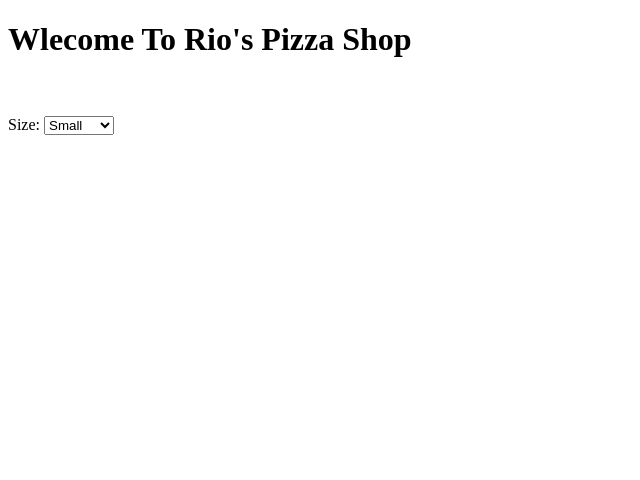
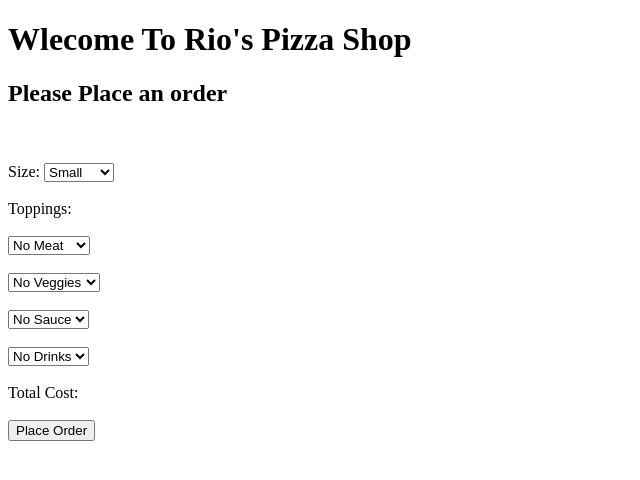
Before and after one commit to rodeomar/pizza-parlor, a plain HTML site: page index.html in a window 1280 px wide. Shown: the whole page, without its empty margins (0-640 px from the left). Drawn offline with Linux system fonts and the light colour scheme.

Commit message:
add toppings choices and add an UI logic

```diff
--- a/index.html
+++ b/index.html
@@ -6,6 +6,7 @@
 </head>
 <body>
 <h1>Wlecome To Rio's Pizza Shop</h1>
+<h2>Please Place an order</h2>
 
 </select><br><br>
 <label for="size">Size:</label>
@@ -14,5 +15,35 @@
 	<option value="medium">Medium</option>
 	<option value="large">Large</option>
 </select><br><br>
+<label for="toppings">Toppings:</label><br><br>
+<select id="meat" name="meat">
+	<option value="0">No Meat</option>
+	<option value="2">Beaf</option>
+	<option value="3">Steak</option>
+	<option value="3">Chicken</option>
+	<option value="4">Vegetable</option>
+</select><br><br>
+<select id="veggies" name="veggies">
+	<option value="0">No Veggies</option>
+	<option value="1">Mushrooms</option>
+	<option value="1.5">Onions</option>
+	<option value="1.5">Peppers</option>
+	<option value="2">Olives</option>
+</select><br><br>
+<select id="sauce" name="sauce">
+	<option value="0">No Sauce</option>
+	<option value="0.5">Marinara</option>
+	<option value="0.75">Alfredo</option>
+	<option value="1">BBQ</option>
+</select><br><br>
+<select id="drinks" name="drinks">
+	<option value="0">No Drinks</option>
+	<option value="1">Soda</option>
+	<option value="2">Juice</option>
+	<option value="3">Beer</option>
+</select><br><br>
+<label for="total-cost">Total Cost:</label>
+<span id="total-cost"></span><br><br>
+<button type="submit" id="submit-btn">Place Order</button>
 </body>
 </html>
--- a/js/script.js
+++ b/js/script.js
@@ -38,3 +38,11 @@ pizza.prototype.cost = function() {
       toppingsPrice += 2;
     }
 }
+
+
+// UI Logic
+
+const form = document.getElementById('order-form');
+const sizeSelect = document.getElementById('size');
+const meatSelect = document.getElementById('meat');
+const veggiesSelect = document.getElementById
```
